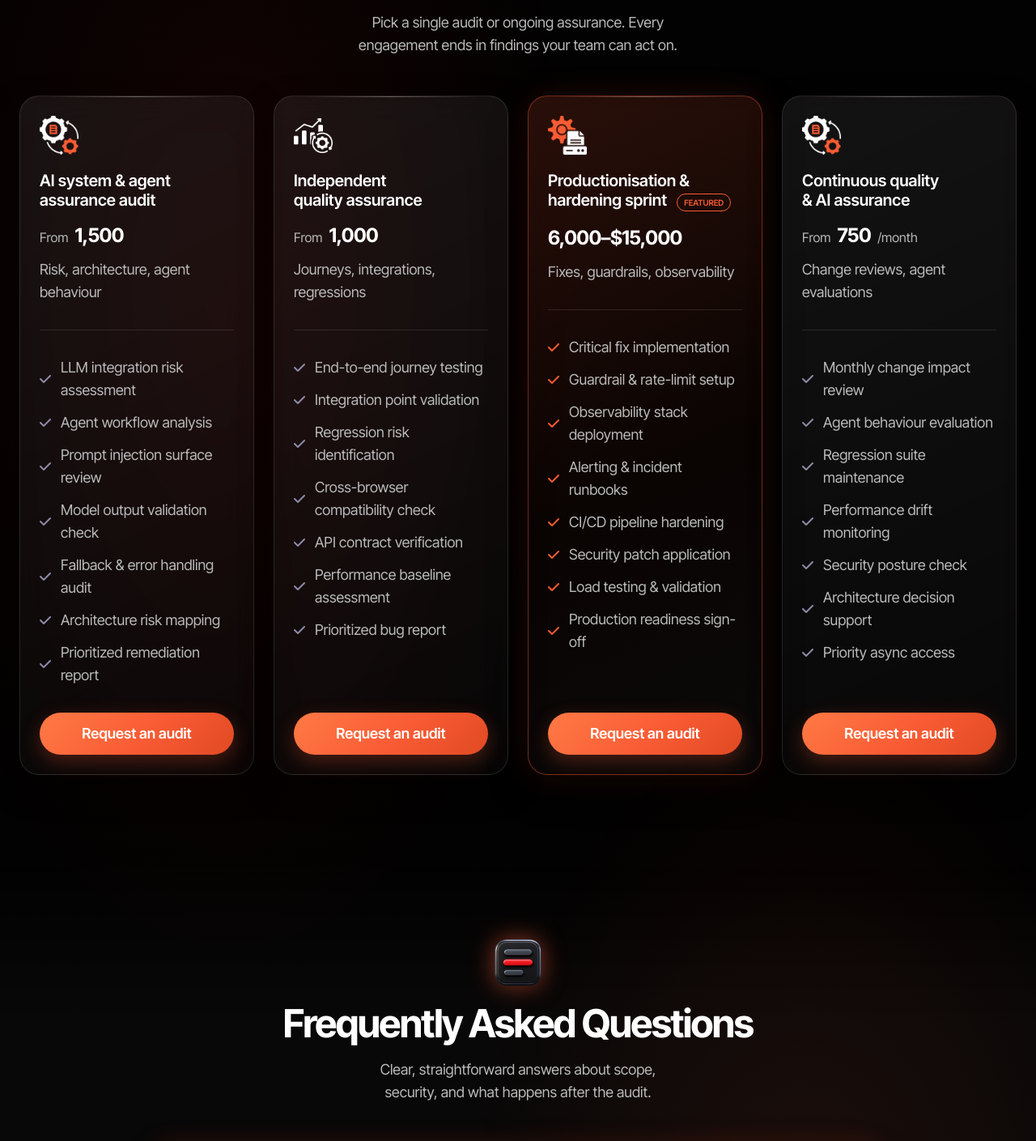
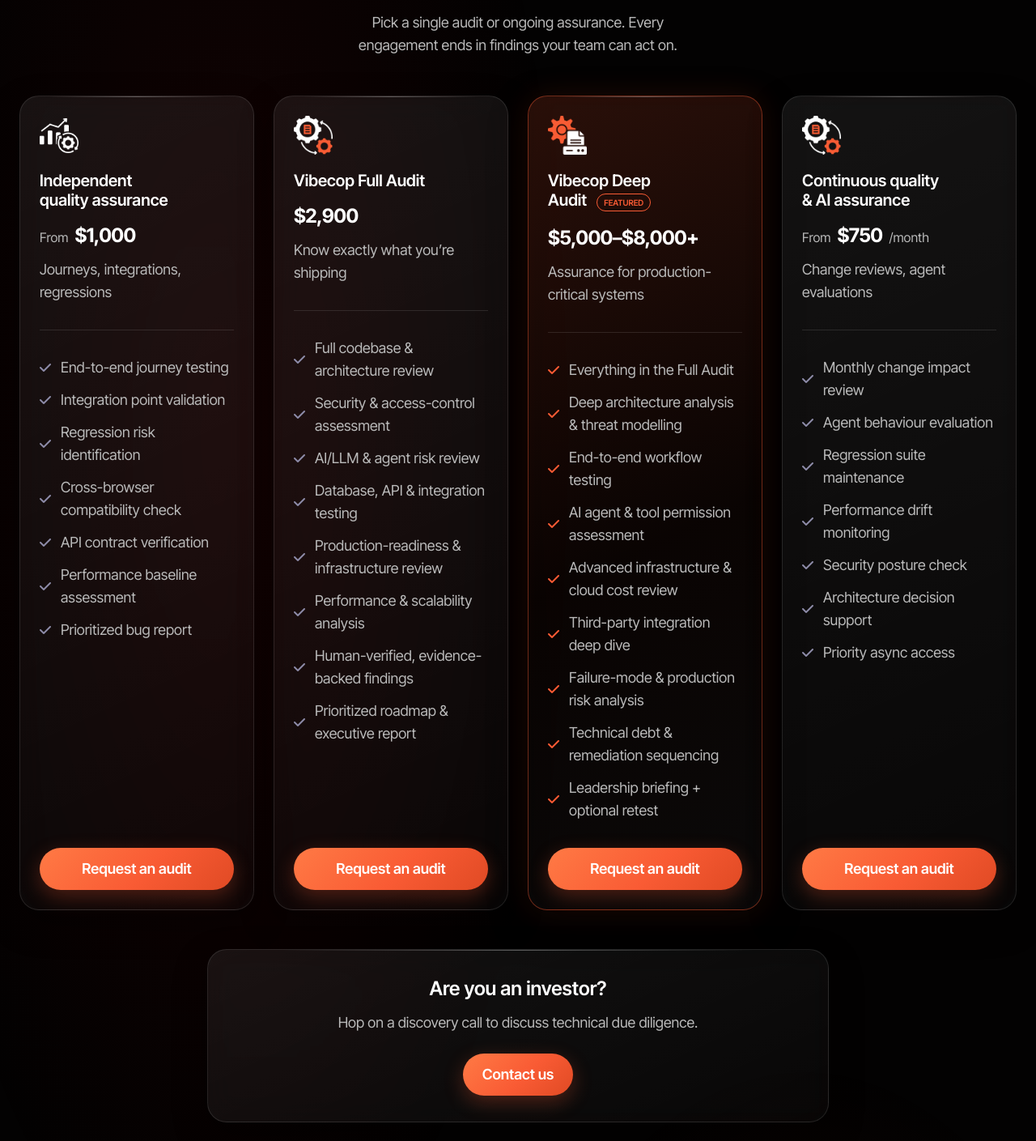
Before and after one commit to Vibecop/Vibecop.github.io, a Next.js app: page /pricing in a window 1280 px wide. Shown: the part 887-2296 px from the top of the page at 81% size. Built offline with nearby package versions, Linux system fonts and the light colour scheme.

Commit message:
added new plans and investor card

```diff
--- a/app/(site)/page.jsx
+++ b/app/(site)/page.jsx
@@ -9,6 +9,7 @@ import Button from "@/components/ui/Button";
 import AuditButton from "@/components/AuditButton";
 import Badge from "@/components/ui/Badge";
 import PricingCards from "@/components/PricingCards";
+import InvestorCard from "@/components/InvestorCard";
 import Sparkline from "@/components/ui/Sparkline";
 import { FAQS } from "@/content/faqs";
 import {
@@ -216,6 +217,7 @@ export default function IndexPage() {
           lede="Fixed-scope audits and sprints. One prevented incident typically covers the cost many times over."
         />
         <PricingCards className="mt-12" />
+        <InvestorCard className="mt-12" />
       </Section>
 
       <Section tone="surface">
--- a/app/(site)/pricing/page.jsx
+++ b/app/(site)/pricing/page.jsx
@@ -1,6 +1,7 @@
 import PageBanner from "@/components/PageBanner";
 import PricingCards from "@/components/PricingCards";
 import Accordion from "@/components/Accordion";
+import InvestorCard from "@/components/InvestorCard";
 import CallToAction from "@/components/CallToAction";
 import Section from "@/components/ui/Section";
 import SectionHeading from "@/components/ui/SectionHeading";
@@ -26,6 +27,7 @@ export default function PricingPage() {
           lede="Pick a single audit or ongoing assurance. Every engagement ends in findings your team can act on."
         />
         <PricingCards className="mt-12" />
+        <InvestorCard className="mt-12" />
       </Section>
 
       <Section tone="surface">
--- /dev/null
+++ b/components/InvestorCard.jsx
@@ -0,0 +1,16 @@
+import Button from "@/components/ui/Button";
+
+/** The investor aside that sits under the pricing cards on home and /pricing. */
+export default function InvestorCard({ className }) {
+  return (
+    <div data-reveal className={`vc-card mx-auto max-w-3xl p-8 text-center ${className ?? ""}`}>
+      <h3 className="text-2xl font-semibold text-white">Are you an investor?</h3>
+      <p className="mt-3 text-base text-muted">
+        Hop on a discovery call to discuss technical due diligence.
+      </p>
+      <Button href="/contact" className="mt-6">
+        Contact us
+      </Button>
+    </div>
+  );
+}
--- a/content/pricing.js
+++ b/content/pricing.js
@@ -1,21 +1,21 @@
 export const PLANS = [
   {
-    name: "AI system & agent assurance audit", price: "1,500", pricePrefix: "From", icon: "/assets/images/investment-icon1.png",
-    summary: "Risk, architecture, agent behaviour",
-    features: ["LLM integration risk assessment", "Agent workflow analysis", "Prompt injection surface review", "Model output validation check", "Fallback & error handling audit", "Architecture risk mapping", "Prioritized remediation report"],
-  },
-  {
-    name: "Independent quality assurance", price: "1,000", pricePrefix: "From", icon: "/assets/images/investment-icon2.png",
+    name: "Independent quality assurance", price: "$1,000", pricePrefix: "From", icon: "/assets/images/investment-icon2.png",
     summary: "Journeys, integrations, regressions",
     features: ["End-to-end journey testing", "Integration point validation", "Regression risk identification", "Cross-browser compatibility check", "API contract verification", "Performance baseline assessment", "Prioritized bug report"],
   },
   {
-    name: "Productionisation & hardening sprint", price: "6,000–$15,000", featured: true, icon: "/assets/images/investment-icon3.png",
-    summary: "Fixes, guardrails, observability",
-    features: ["Critical fix implementation", "Guardrail & rate-limit setup", "Observability stack deployment", "Alerting & incident runbooks", "CI/CD pipeline hardening", "Security patch application", "Load testing & validation", "Production readiness sign-off"],
+    name: "Vibecop Full Audit", price: "$2,900", icon: "/assets/images/investment-icon1.png",
+    summary: "Know exactly what you’re shipping",
+    features: ["Full codebase & architecture review", "Security & access-control assessment", "AI/LLM & agent risk review", "Database, API & integration testing", "Production-readiness & infrastructure review", "Performance & scalability analysis", "Human-verified, evidence-backed findings", "Prioritized roadmap & executive report"],
   },
   {
-    name: "Continuous quality & AI assurance", price: "750", pricePrefix: "From", priceSuffix: "/month", icon: "/assets/images/investment-icon1.png",
+    name: "Vibecop Deep Audit", price: "$5,000–$8,000+", featured: true, icon: "/assets/images/investment-icon3.png",
+    summary: "Assurance for production-critical systems",
+    features: ["Everything in the Full Audit", "Deep architecture analysis & threat modelling", "End-to-end workflow testing", "AI agent & tool permission assessment", "Advanced infrastructure & cloud cost review", "Third-party integration deep dive", "Failure-mode & production risk analysis", "Technical debt & remediation sequencing", "Leadership briefing + optional retest"],
+  },
+  {
+    name: "Continuous quality & AI assurance", price: "$750", pricePrefix: "From", priceSuffix: "/month", icon: "/assets/images/investment-icon1.png",
     summary: "Change reviews, agent evaluations",
     features: ["Monthly change impact review", "Agent behaviour evaluation", "Regression suite maintenance", "Performance drift monitoring", "Security posture check", "Architecture decision support", "Priority async access"],
   },
```
